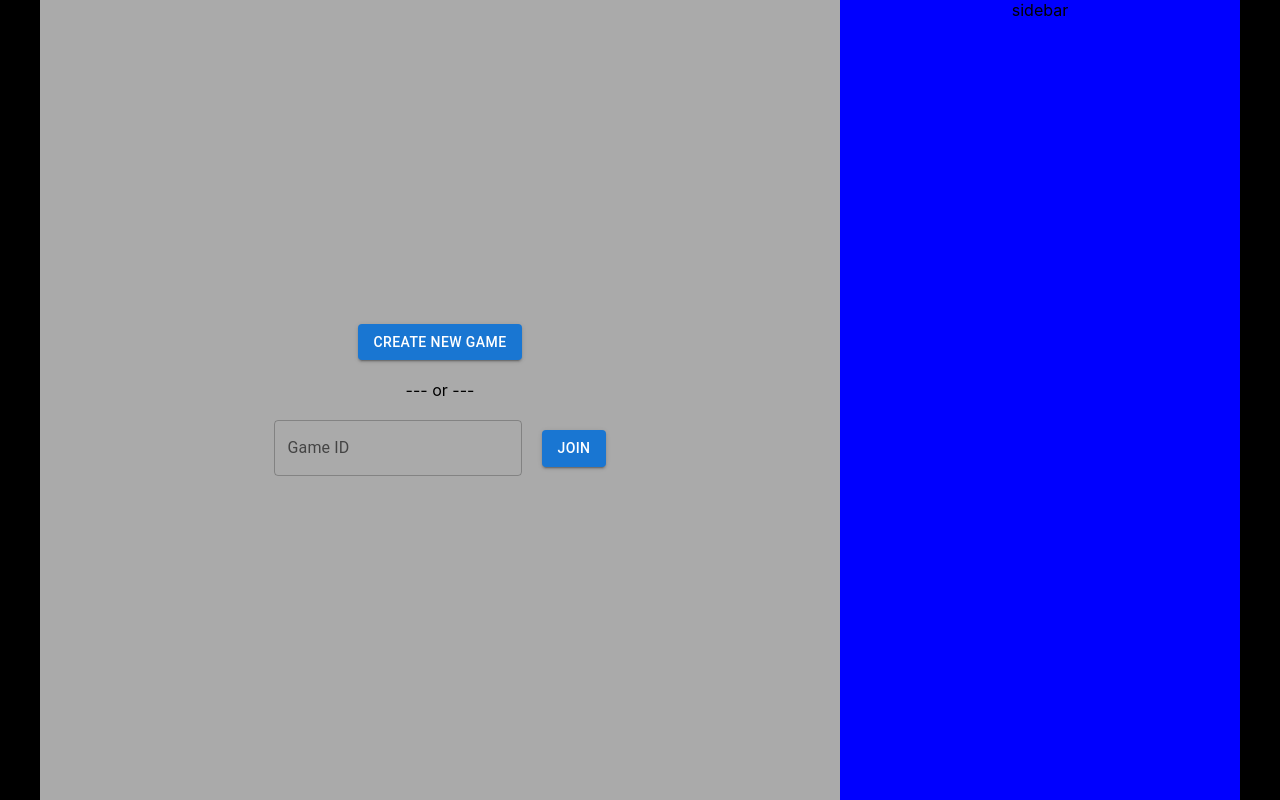
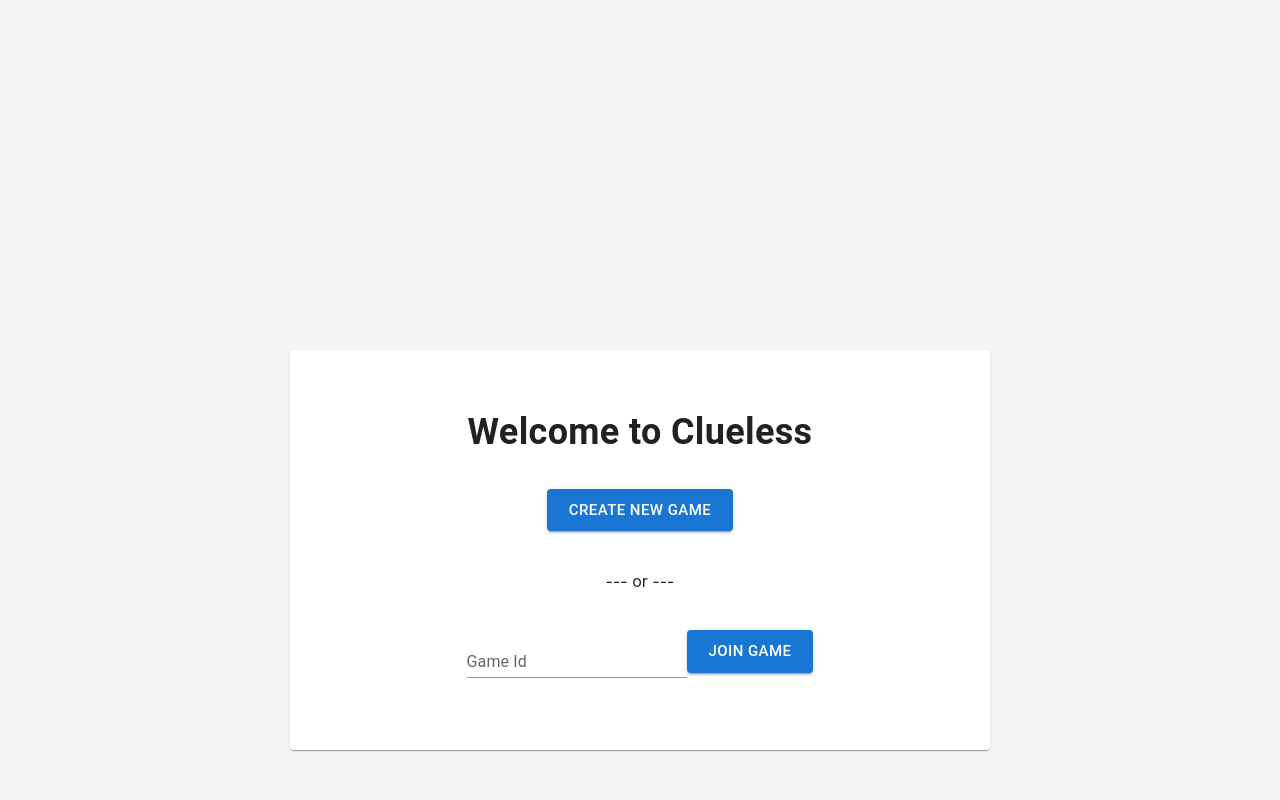
Before and after one commit to r2dliu/clueless, a Next.js app in the folder web/: page / in a window 1280 px wide. Built offline with nearby package versions, Linux system fonts and the light colour scheme.

Commit message:
Updated main menu layout

```diff
--- a/web/components/Canvas/Canvas.jsx
+++ b/web/components/Canvas/Canvas.jsx
@@ -1,9 +1,8 @@
 import React, { useState, useCallback, useEffect, useRef } from "react";
-import TextField from "@mui/material/TextField";
 import Board from "./Board";
-import MainMenu from "./MainMenu";
 
 import styles from "./Canvas.module.scss";
+import Menu from "./Menu/Menu";
 
 function Canvas() {
   const textFieldRef = useRef();
@@ -14,10 +13,12 @@ function Canvas() {
   return (
     <div className={styles.Canvas}>
       <div className={styles.box}>
-        {!gameId && <MainMenu setGameId={setGameId} />}
+        {!gameId && <Menu setGameId={setGameId} />}
         {gameId && <Board gameId={gameId} />}
       </div>
-      <div className={styles.sidebar}>sidebar</div>
+      {/* todo: Treat the game board as a seperate view and move the sidebar to the game board
+          <div className={styles.sidebar}>sidebar</div>
+      */}
     </div>
   );
 }
--- a/web/components/Canvas/Canvas.module.scss
+++ b/web/components/Canvas/Canvas.module.scss
@@ -1,20 +1,9 @@
 .Canvas {
   display: flex;
   justify-content: center;
-  background-color: black;
-  width: 100%;
-  height: 100%;
+  background-color: whitesmoke;
+  min-width: 100vh;
+  min-height: 100vh;
   padding: 0;
   text-align: center;
-
-  .box {
-    background-color: #aaaaaa;
-    width: min(100vw - 400px, 100vh);
-    height: min(100vw - 400px, 100vh);
-  }
-
-  .sidebar {
-    width: 400px;
-    background-color: blue;
-  }
 }
--- /dev/null
+++ b/web/components/Canvas/Menu/Menu.jsx
@@ -0,0 +1,59 @@
+import React, { useState, useRef } from "react";
+import TextField from "@mui/material/TextField";
+import styles from "./Menu.module.scss";
+
+import {
+  Button,
+  Card,
+  CardContent,
+  Container,
+  Typography,
+} from "@mui/material";
+
+function Menu({ setGameId }) {
+  const textFieldRef = useRef();
+  const [newGameError, setNewGameError] = useState("");
+
+  const createNewGame = async () => {
+    console.log("creating new game");
+    const response = await fetch("/new_game");
+    if (!response.ok) {
+      setNewGameError(response.statusText);
+    } else {
+      const gameId = await response.json();
+      console.log(gameId);
+      setGameId(gameId);
+    }
+  };
+
+  const joinGame = () => {
+    // todo connect client
+    console.log(`todo join game ${textFieldRef.current.value}`);
+  };
+
+  return (
+    <Card className={styles.Menu}>
+      <CardContent>
+        <Typography className={styles.menuTitle}>
+          Welcome to Clueless
+        </Typography>
+        <Container className={styles.createGame}>
+          <Button variant="contained" size="large" onClick={createNewGame}>
+            Create New Game
+          </Button>
+          {/* todo show error if unable to create new game */}
+        </Container>
+        <div> --- or --- </div>
+        <Container className={styles.joinsGame}>
+          <TextField id="standard-basic" label="Game Id" variant="standard" />
+          <Button variant="contained" size="large">
+            Join Game
+          </Button>
+          {/* todo show error if unable to join */}
+        </Container>
+      </CardContent>
+    </Card>
+  );
+}
+
+export default Menu;
--- /dev/null
+++ b/web/components/Canvas/Menu/Menu.module.scss
@@ -0,0 +1,26 @@
+.Menu {
+  display: flex;
+  justify-content: center;
+  margin-top: 50%;
+  min-width: 700px;
+  min-height: 400px;
+
+  .lineBreak {
+    width: 90%;
+  }
+
+  .menuTitle {
+    margin-top: 10%;
+    font-size: 36px;
+    font-weight: bold;
+  }
+
+  .createGame {
+    margin-top: 7.5%;
+    margin-bottom: 10%;
+  }
+
+  .joinsGame {
+    margin-top: 10%;
+  }
+}
--- a/web/package.json
+++ b/web/package.json
@@ -9,9 +9,9 @@
     "prepare": "cd ../ && husky install ./web/.husky"
   },
   "dependencies": {
-    "@emotion/react": "^11.8.1",
+    "@emotion/react": "^11.8.2",
     "@emotion/styled": "^11.8.1",
-    "@mui/material": "^5.4.3",
+    "@mui/material": "^5.5.2",
     "next": "12.0.10",
     "react": "17.0.2",
     "react-dom": "17.0.2",
```
